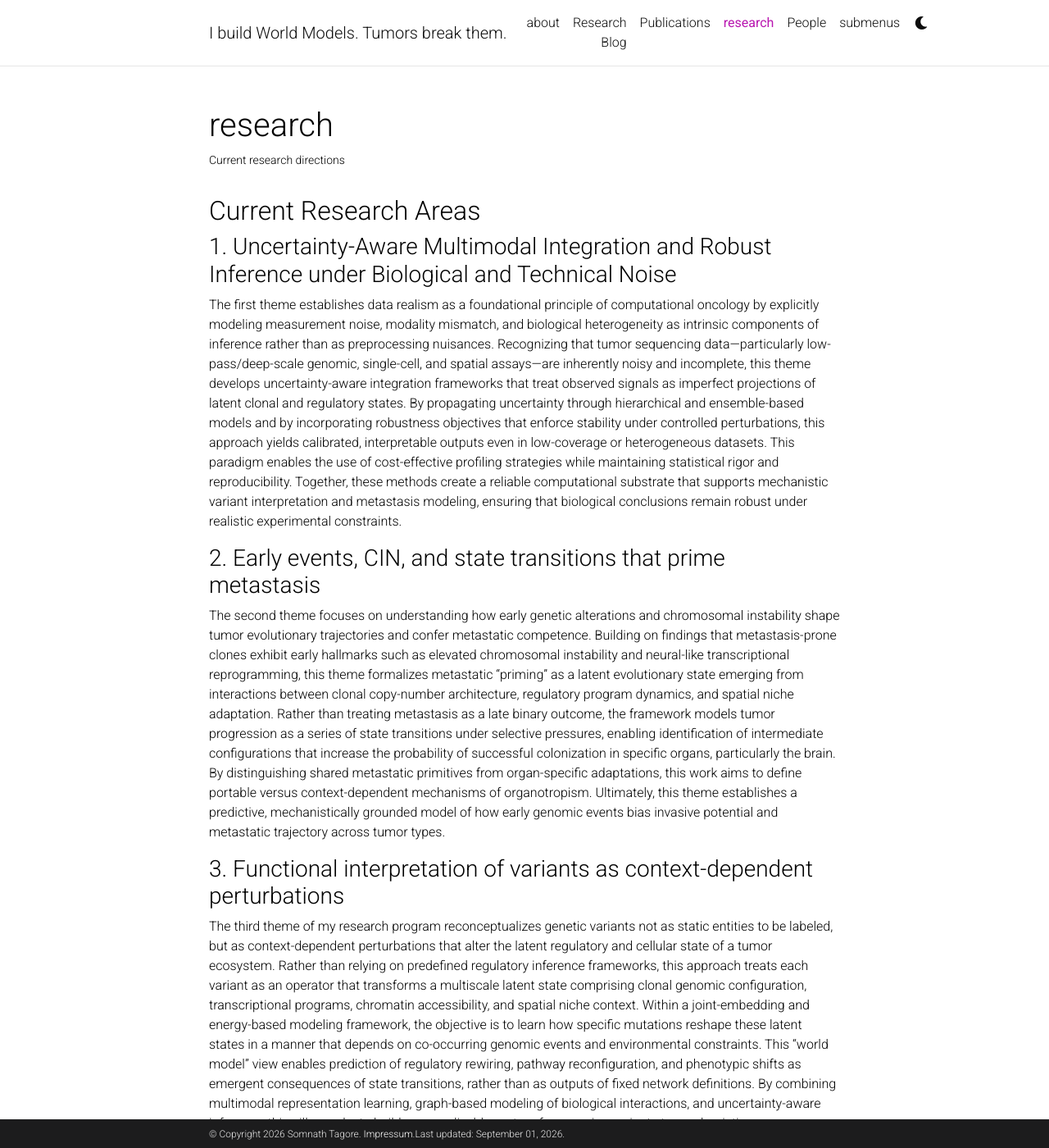
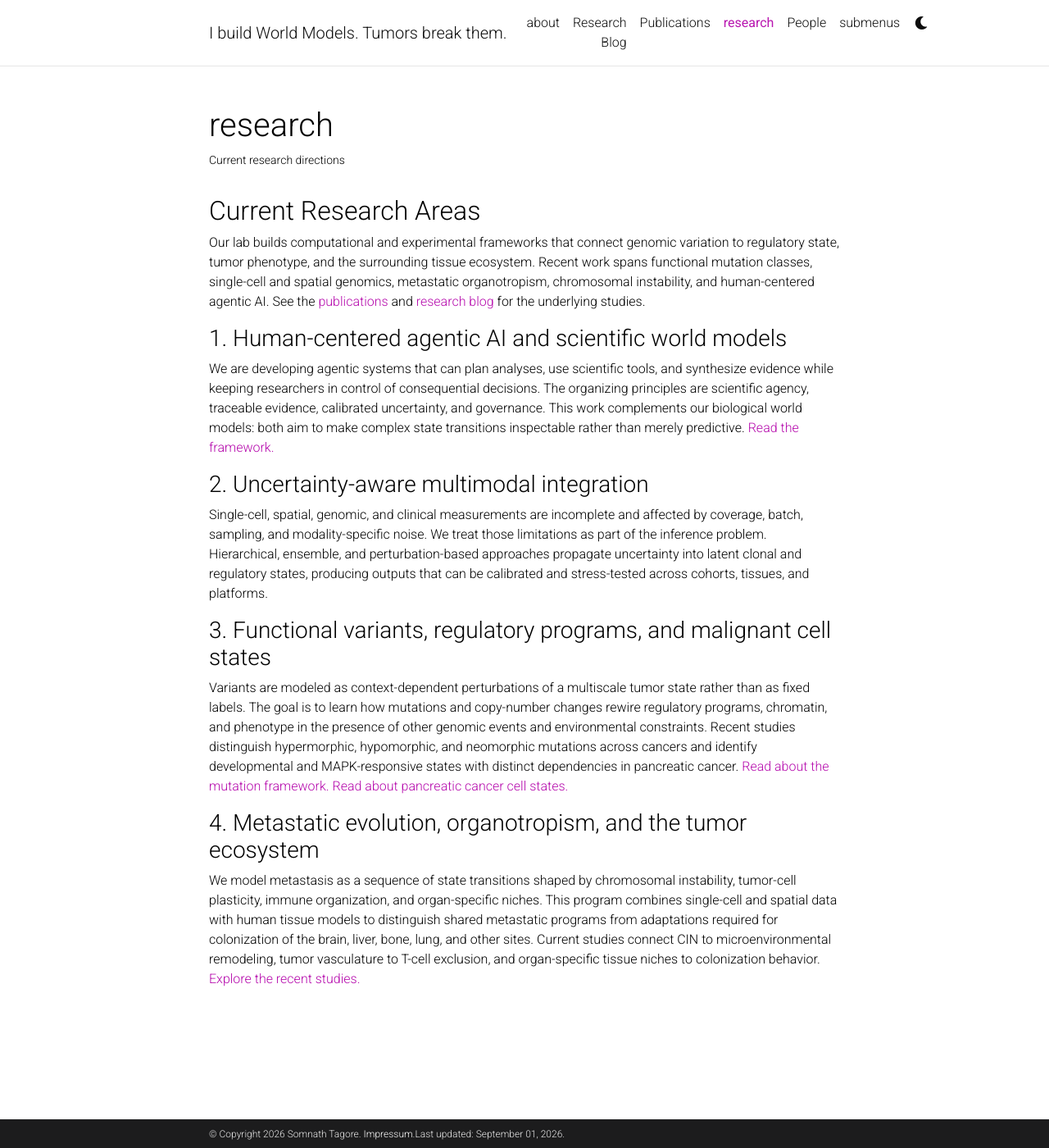
Before and after one commit to somnathtagore/somnathtagore.github.io, a Jekyll site: the page built from _pages/research.md, in a window 1280 px wide and 1400 px high. Shown: the whole window at 82% size. Built offline with Jekyll 4.4.1, drawn with Linux system fonts in a browser that asks for light colours; comment, search, counter and statistics services are not loaded; a style sheet for code colours, icons or effects is not loaded; some of the changed text lies outside the part shown.

```diff
--- a/_config.yml
+++ b/_config.yml
@@ -115,7 +115,7 @@ bing_site_verification:  # out your bing-site-verification ID (Bing Webmaster)
 
 blog_name: Research Blog
 blog_nav_title: Research Blog
-blog_description: Research notes on cancer genomics, single-cell biology, spatial transcriptomics, and AI-driven modeling.
+blog_description: Research notes on cancer genomics, single-cell and spatial biology, metastasis, and human-centered agentic AI.
 permalink: /blog/:year/:title/
 
 # Pagination
@@ -252,7 +252,7 @@ jekyll-archives:
     tag: '/blog/tag/:name/'
     category: '/blog/category/:name/'
 
-display_tags: ['NSCLC', 'brain metastasis', 'single-cell', 'spatial transcriptomics', 'computational oncology'] # this tags will be dispalyed on the front page of your blog
+display_tags: ['single-cell', 'spatial transcriptomics', 'metastasis', 'chromosomal instability', 'agentic AI'] # this tags will be dispalyed on the front page of your blog
 
 # -----------------------------------------------------------------------------
 # Jekyll Scholar
--- a/_layouts/bib.html
+++ b/_layouts/bib.html
@@ -115,6 +115,8 @@
           {%- capture entrytype -%}<em>In {{entry.booktitle}}</em> {%- endcapture -%}
         {%- elsif thesis contains entry.type -%}
           {%- capture entrytype -%}<em>{{entry.school}}</em> {%- endcapture -%}
+        {%- elsif entry.publisher -%}
+          {%- capture entrytype -%}<em>{{entry.publisher}}</em> {%- endcapture -%}
         {%- else -%}
           {%- capture entrytype -%}{%- endcapture -%}
         {%- endif -%}
--- a/_pages/research.md
+++ b/_pages/research.md
@@ -9,11 +9,20 @@ description: Current research directions
 
 ## Current Research Areas
 
-### 1. Uncertainty-Aware Multimodal Integration and Robust Inference under Biological and Technical Noise
-The first theme establishes data realism as a foundational principle of computational oncology by explicitly modeling measurement noise, modality mismatch, and biological heterogeneity as intrinsic components of inference rather than as preprocessing nuisances. Recognizing that tumor sequencing data—particularly low-pass/deep-scale genomic, single-cell, and spatial assays—are inherently noisy and incomplete, this theme develops uncertainty-aware integration frameworks that treat observed signals as imperfect projections of latent clonal and regulatory states. By propagating uncertainty through hierarchical and ensemble-based models and by incorporating robustness objectives that enforce stability under controlled perturbations, this approach yields calibrated, interpretable outputs even in low-coverage or heterogeneous datasets. This paradigm enables the use of cost-effective profiling strategies while maintaining statistical rigor and reproducibility. Together, these methods create a reliable computational substrate that supports mechanistic variant interpretation and metastasis modeling, ensuring that biological conclusions remain robust under realistic experimental constraints.
+Our lab builds computational and experimental frameworks that connect genomic variation to regulatory state, tumor phenotype, and the surrounding tissue ecosystem. Recent work spans functional mutation classes, single-cell and spatial genomics, metastatic organotropism, chromosomal instability, and human-centered agentic AI. See the [publications](/publications/) and [research blog](/blog/) for the underlying studies.
 
-### 2. Early events, CIN, and state transitions that prime metastasis
-The second theme focuses on understanding how early genetic alterations and chromosomal instability shape tumor evolutionary trajectories and confer metastatic competence. Building on findings that metastasis-prone clones exhibit early hallmarks such as elevated chromosomal instability and neural-like transcriptional reprogramming, this theme formalizes metastatic “priming” as a latent evolutionary state emerging from interactions between clonal copy-number architecture, regulatory program dynamics, and spatial niche adaptation. Rather than treating metastasis as a late binary outcome, the framework models tumor progression as a series of state transitions under selective pressures, enabling identification of intermediate configurations that increase the probability of successful colonization in specific organs, particularly the brain. By distinguishing shared metastatic primitives from organ-specific adaptations, this work aims to define portable versus context-dependent mechanisms of organotropism. Ultimately, this theme establishes a predictive, mechanistically grounded model of how early genomic events bias invasive potential and metastatic trajectory across tumor types.
+### 1. Human-centered agentic AI and scientific world models
 
-### 3. Functional interpretation of variants as context-dependent perturbations
-The third theme of my research program reconceptualizes genetic variants not as static entities to be labeled, but as context-dependent perturbations that alter the latent regulatory and cellular state of a tumor ecosystem. Rather than relying on predefined regulatory inference frameworks, this approach treats each variant as an operator that transforms a multiscale latent state comprising clonal genomic configuration, transcriptional programs, chromatin accessibility, and spatial niche context. Within a joint-embedding and energy-based modeling framework, the objective is to learn how specific mutations reshape these latent states in a manner that depends on co-occurring genomic events and environmental constraints. This “world model” view enables prediction of regulatory rewiring, pathway reconfiguration, and phenotypic shifts as emergent consequences of state transitions, rather than as outputs of fixed network definitions. By combining multimodal representation learning, graph-based modeling of biological interactions, and uncertainty-aware inference, this pillar seeks to build a generalizable system for mapping variants to mechanistic consequences across tumor types. The long-term goal is to establish a transferable, context-sensitive framework for functional variant interpretation that operates independently of any single regulatory inference engine and that scales to diverse biological settings.
+We are developing agentic systems that can plan analyses, use scientific tools, and synthesize evidence while keeping researchers in control of consequential decisions. The organizing principles are scientific agency, traceable evidence, calibrated uncertainty, and governance. This work complements our biological world models: both aim to make complex state transitions inspectable rather than merely predictive. [Read the framework.](/blog/2026/human-centered-agentic-ai-biomedical-research/)
+
+### 2. Uncertainty-aware multimodal integration
+
+Single-cell, spatial, genomic, and clinical measurements are incomplete and affected by coverage, batch, sampling, and modality-specific noise. We treat those limitations as part of the inference problem. Hierarchical, ensemble, and perturbation-based approaches propagate uncertainty into latent clonal and regulatory states, producing outputs that can be calibrated and stress-tested across cohorts, tissues, and platforms.
+
+### 3. Functional variants, regulatory programs, and malignant cell states
+
+Variants are modeled as context-dependent perturbations of a multiscale tumor state rather than as fixed labels. The goal is to learn how mutations and copy-number changes rewire regulatory programs, chromatin, and phenotype in the presence of other genomic events and environmental constraints. Recent studies distinguish hypermorphic, hypomorphic, and neomorphic mutations across cancers and identify developmental and MAPK-responsive states with distinct dependencies in pancreatic cancer. [Read about the mutation framework.](/blog/2026/pan-cancer-mutation-function/) [Read about pancreatic cancer cell states.](/blog/2026/developmental-mapk-pancreatic-cancer-states/)
+
+### 4. Metastatic evolution, organotropism, and the tumor ecosystem
+
+We model metastasis as a sequence of state transitions shaped by chromosomal instability, tumor-cell plasticity, immune organization, and organ-specific niches. This program combines single-cell and spatial data with human tissue models to distinguish shared metastatic programs from adaptations required for colonization of the brain, liver, bone, lung, and other sites. Current studies connect CIN to microenvironmental remodeling, tumor vasculature to T-cell exclusion, and organ-specific tissue niches to colonization behavior. [Explore the recent studies.](/blog/2026/organ-specific-colonization-tissue-model/)
--- a/blog/index.html
+++ b/blog/index.html
@@ -5,6 +5,12 @@ permalink: /blog/
 ---
 
 <h1>Research Blog</h1>
+
+<p>
+  Notes on current work in cancer genomics, single-cell and spatial biology,
+  metastasis, and human-centered AI for biomedical research. Publication posts
+  link to the corresponding article or preprint.
+</p>
 
 {% for post in site.posts %}
   <div class="post-item">
```
Also changed, not shown: _bibliography/papers.bib (+74 -0 lines), _news/announcement_4.md (added, +7 -0 lines), _news/announcement_5.md (added, +7 -0 lines), _news/announcement_6.md (added, +7 -0 lines), _news/announcement_7.md (added, +7 -0 lines), _news/announcement_8.md (added, +7 -0 lines), _news/announcement_9.md (added, +7 -0 lines), _pages/publications.md (+3 -0 lines), _posts/2026-03-11-cin-esophageal-cancer-microenvironment.md (added, +17 -0 lines), _posts/2026-03-23-endothelial-icam1-t-cell-exclusion.md (added, +17 -0 lines), _posts/2026-08-19-organ-specific-colonization-tissue-model.md (added, +17 -0 lines), _posts/2026-08-21-motixafortide-pancreatic-cancer-trial.md (added, +17 -0 lines), _posts/2026-08-25-human-centered-agentic-ai-biomedical-research.md (added, +21 -0 lines), _posts/2026-08-26-developmental-mapk-pancreatic-cancer-states.md (added, +17 -0 lines).
